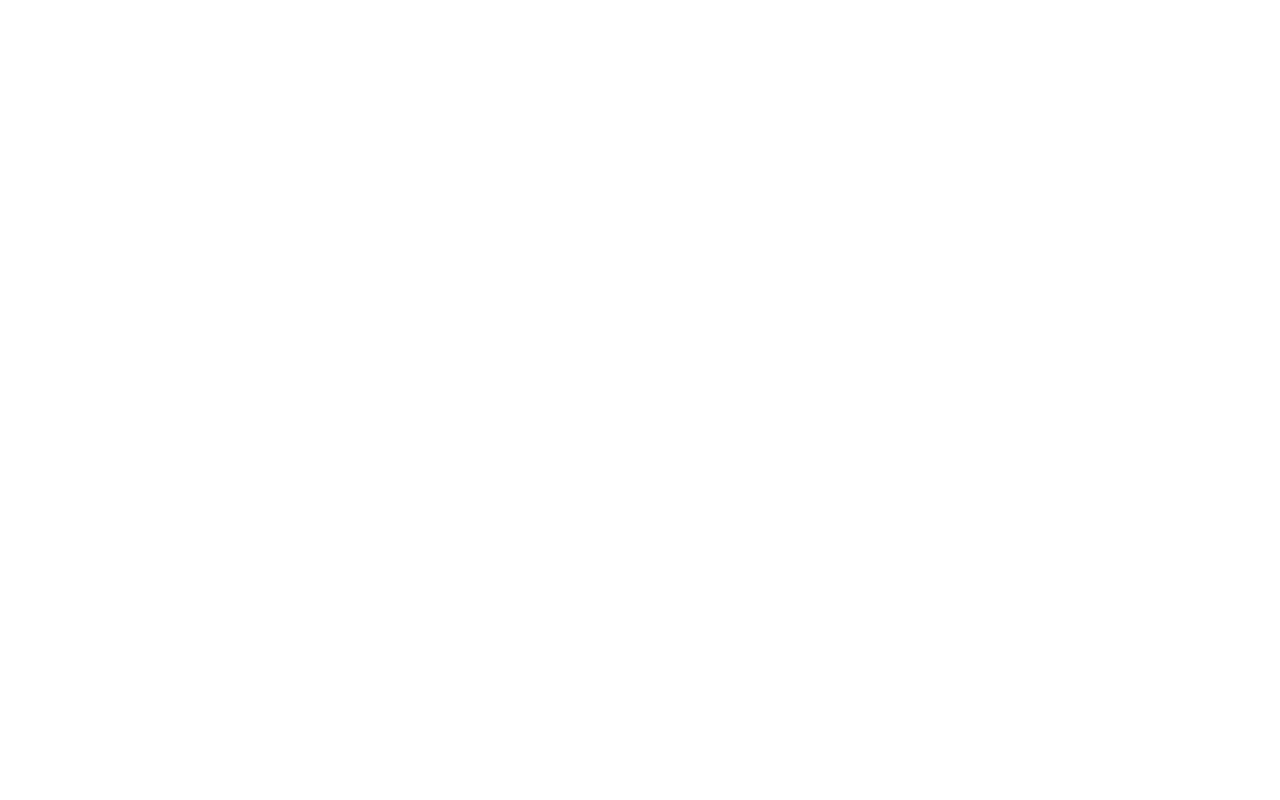
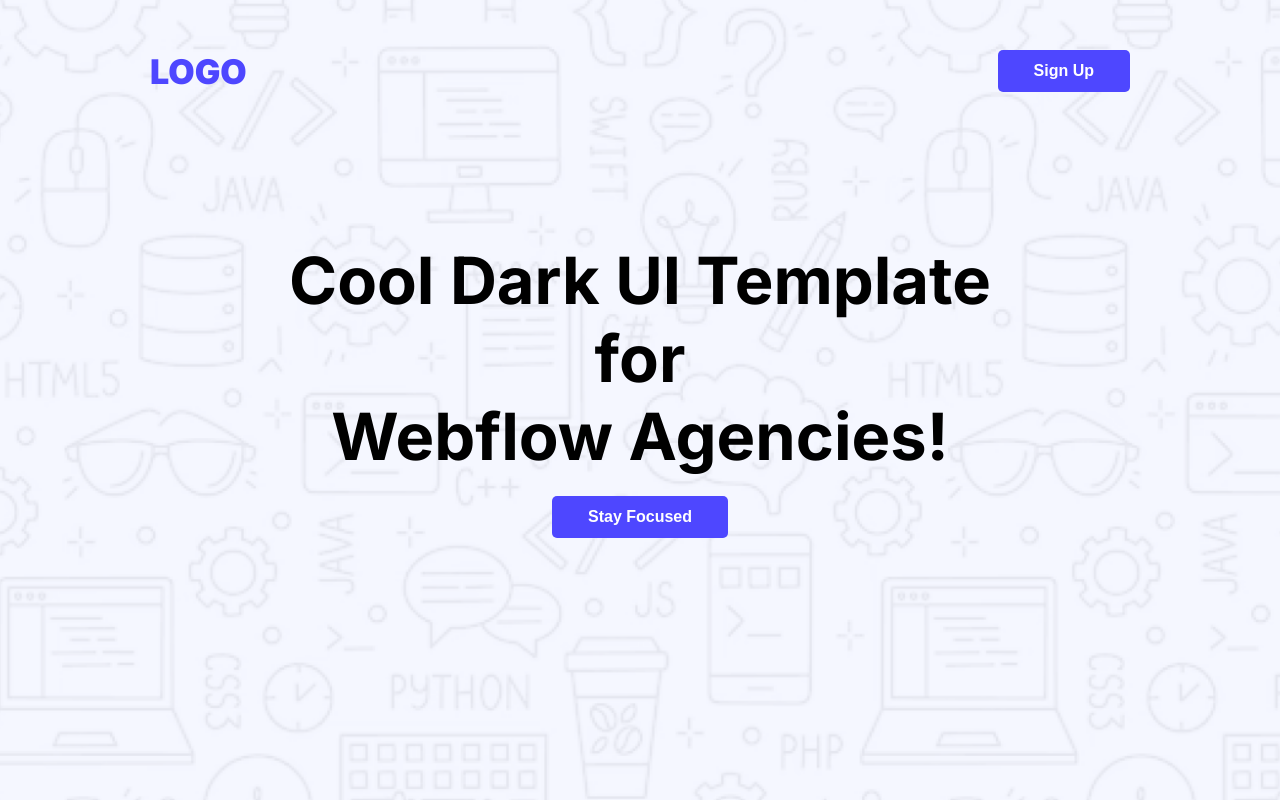
Before and after one commit to khokonmolla/first-assignmente, a plain HTML site: page index.html in a window 1280 px wide. Drawn offline with Linux system fonts and the light colour scheme.

Commit message:
header section complete

```diff
--- a/index.html
+++ b/index.html
@@ -4,10 +4,20 @@
     <meta charset="UTF-8">
     <meta name="viewport" content="width=device-width, initial-scale=1.0">
     <title>first-assignmente</title>
+    <link rel="stylesheet" href="styles/assignment.css">
 </head>
 <body>
     <header>
-
+        <nav>
+            <h1 class="logo">LOGO</h1>
+            <ul>
+                <li><a href="#"><button class="primary-button" >Sign Up</button></a></li>
+            </ul>
+        </nav>
+        <section class="hero">
+            <h2>Cool Dark UI Template for <br> Webflow Agencies!</h2>
+            <button class="stay-button primary-button">Stay Focused</button>
+        </section>
     </header>
     <main>
 
--- /dev/null
+++ b/styles/assignment.css
@@ -0,0 +1,67 @@
+@import url('https://fonts.googleapis.com/css2?family=Inter:ital,opsz,wght@0,14..32,100..900;1,14..32,100..900&family=Open+Sans:ital,wght@0,300..800;1,300..800&display=swap');
+
+*{
+    margin: 0;
+    padding: 0;
+    box-sizing: border-box;
+}
+body{
+    max-width: 100%;
+    font-family: "Inter", sans-serif;
+    font-optical-sizing: auto;
+    font-style: normal;
+}
+
+header {
+    height: 100vh;
+    background-image: url(../assets/hero-bg.png);
+    background-size: cover;
+    background-position: center;
+    background-repeat: no-repeat;
+}
+
+/* navigation styles */
+nav{
+    display: flex;
+    justify-content: space-between;
+    align-items: center;
+    padding: 50px 150px;
+}
+.logo{
+    font-size: 34px;
+    font-weight: 900;
+    color: #4E47FF;
+}
+nav ul{
+    list-style: none;
+}
+.primary-button{
+    background: #4E47FF;
+    border: none;
+    border-radius: 5px;
+    color: white;
+    cursor: pointer;
+    font-size: 16px;
+    font-weight: bold;
+    padding: 12px 36px;
+}
+.primary-button:hover{
+    background: #3b3aee;
+}
+.primary-button:active{
+    background: #2a29cc;
+}
+
+/* hero styles */
+.hero{
+    padding: 100px 237px 0 237px;
+    text-align: center;
+}
+.hero h2{
+    font-size: 65px;
+    font-weight: bold;
+    line-height: 1.2;
+    margin-bottom: 20px;
+}
+
+/* header style complete */
```
Also changed, not shown: assets/avatar.png (added), assets/hero-bg.png (added), assets/icon-star.png (added), assets/wc-big.png (added), assets/wc-mini.png (added).
